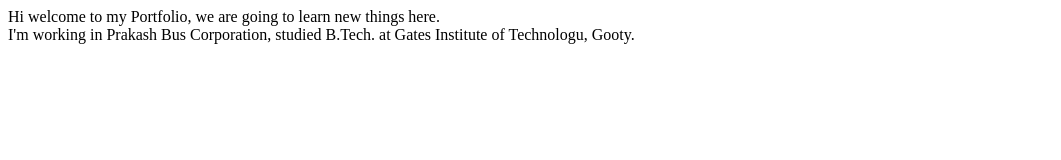
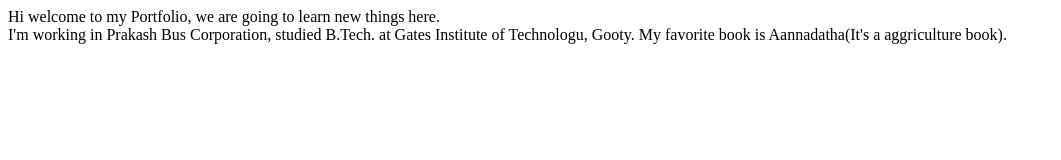
Before and after one commit to naveenbusireddy/naveen-portfolio, a plain HTML site: page index.html in a window 1280 px wide. Shown: the whole page, without its empty margins (0-1061 px from the left). Drawn offline with Linux system fonts and the light colour scheme.

Commit message:
Update document
Updated regarding my favorite book in index document.

```diff
--- a/index.html
+++ b/index.html
@@ -11,6 +11,8 @@
 
     I'm working in Prakash Bus Corporation, studied B.Tech. at Gates Institute of Technologu, Gooty.
 
+    My favorite book is Aannadatha(It's a aggriculture book).
+
 
 </body>
 </html>
```
